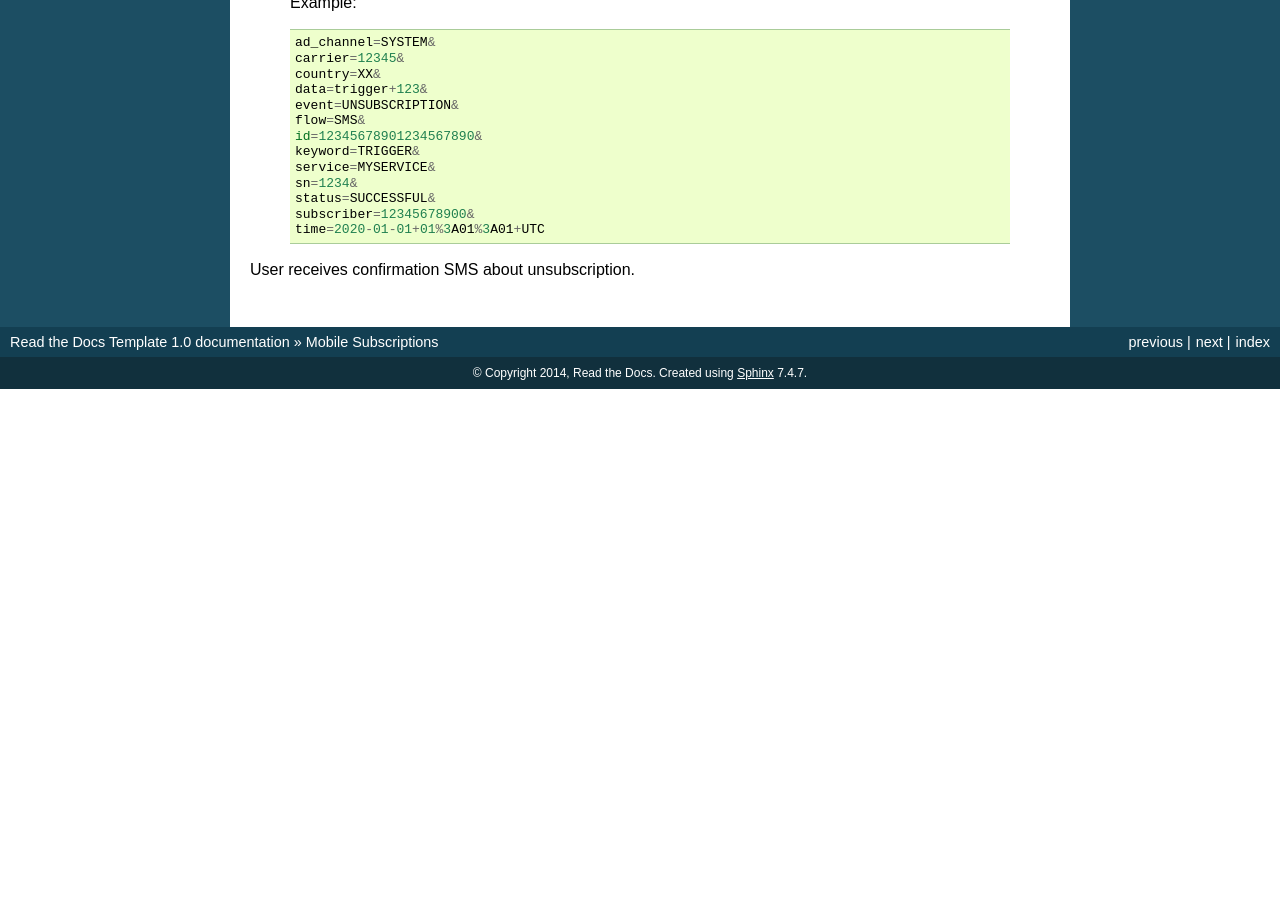
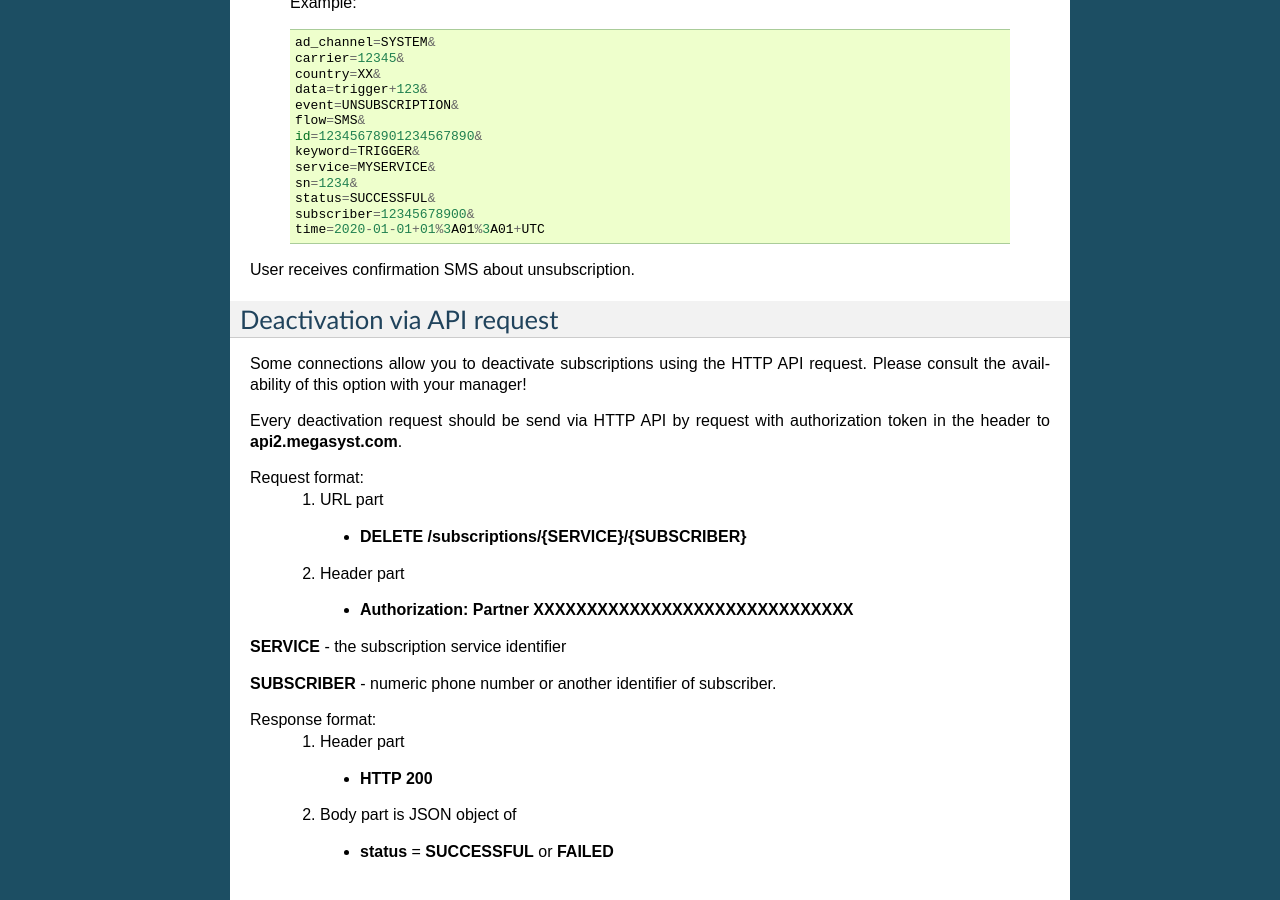
Before and after one commit to megasyst/lab, a Sphinx documentation site: the page built from docs/2_subscription.rst, in a window 1280 px wide and 900 px high, scrolled down 5679 px. Built offline with Sphinx 7.4.7, drawn with Linux system fonts in a browser that asks for light colours; before the commit the page ends 6068 px from its top, so only the background shows below that; some of the changed text lies outside the part shown.

Commit message:
Update 2_subscription.rst

```diff
--- a/docs/2_subscription.rst
+++ b/docs/2_subscription.rst
@@ -307,3 +307,27 @@ Megasyst notificates partners by HTTP with next parameters:
      time=2020-01-01+01%3A01%3A01+UTC
 
 User receives confirmation SMS about unsubscription.
+
+Deactivation via API request
+----------------------------
+
+Some connections allow you to deactivate subscriptions using the HTTP API request.
+Please consult the availability of this option with your manager!
+
+Every deactivation request should be send via HTTP API by request with authorization token in the header to **api2.megasyst.com**.
+
+Request format:
+  1. URL part
+    - **DELETE /subscriptions/{SERVICE}/{SUBSCRIBER}**
+  2. Header part
+    - **Authorization: Partner XXXXXXXXXXXXXXXXXXXXXXXXXXXXXX**
+
+**SERVICE** - the subscription service identifier
+
+**SUBSCRIBER** - numeric phone number or another identifier of subscriber.
+
+Response format:
+  1. Header part
+    - **HTTP 200**
+  2. Body part is JSON object of
+    - **status** = **SUCCESSFUL** or **FAILED**
```
